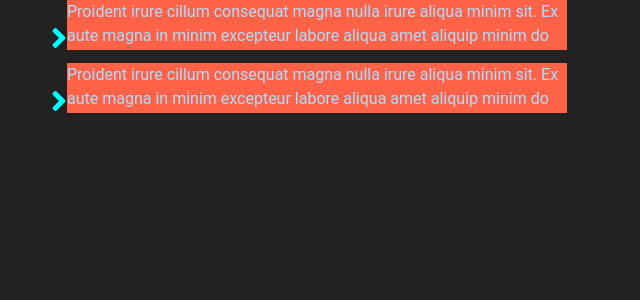
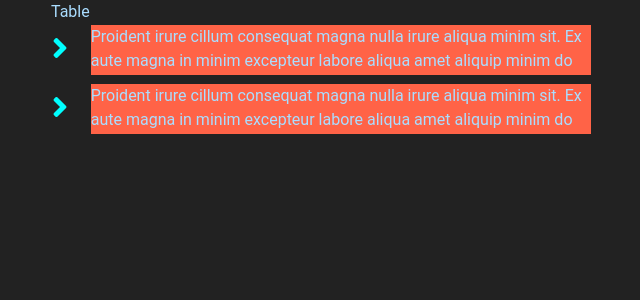
Before and after one commit to tomasz-konecki/react-webpack-scss, a React app: page / in a window 1280 px wide. Shown: the top 300 px of the page, without its empty margins (34-674 px from the left). Built offline with nearby package versions, Linux system fonts and the light colour scheme.

Commit message:
Updated code

```diff
--- a/src/components/AnimatedHeight.js
+++ b/src/components/AnimatedHeight.js
@@ -21,35 +21,59 @@ class AnimatedHeight extends Component {
     let direction = this.state.iconDirection;
     return (
       <div className="container">
-        <div className="icon" onClick={this.handleClick}>
-          <i className={`fas fa-angle-${direction}`} />
-        </div>
-        <div className={["rectangle", this.state.rectangleClass].join(" ")}>
+        <table>
+          <thead>Table</thead>
+          <tbody>
+            <tr>
+              <td className="icon">
+                <i
+                  className={`fas fa-angle-${direction}`}
+                  onClick={this.handleClick}
+                />
+              </td>
+              <td>
+                <div
+                  className={["rectangle", this.state.rectangleClass].join(" ")}
+                >
                   <p>
-            Proident irure cillum consequat magna nulla irure aliqua minim sit.
-            Ex aute magna in minim excepteur labore aliqua amet aliquip minim do
-            fugiat occaecat ad. Lorem proident amet ea eu voluptate do laborum
-            laborum culpa occaecat. Consequat eu laborum aliqua esse duis elit
-            anim excepteur laborum nulla voluptate. Qui minim veniam labore enim
-            minim ex consectetur ex fugiat excepteur adipisicing. Ipsum velit
+                    Proident irure cillum consequat magna nulla irure aliqua
+                    minim sit. Ex aute magna in minim excepteur labore aliqua
+                    amet aliquip minim do fugiat occaecat ad. Lorem proident
+                    amet ea eu voluptate do laborum laborum culpa occaecat.
+                    Consequat eu laborum aliqua esse duis elit anim excepteur
+                    laborum nulla voluptate. Qui minim veniam labore enim minim
+                    ex consectetur ex fugiat excepteur adipisicing. Ipsum velit
                     sint sunt in.
                   </p>
                 </div>
-        <br />
-        <div className="icon" onClick={this.handleClick}>
-          <i className={`fas fa-angle-${direction}`} />
-        </div>
-        <div className={["rectangle", this.state.rectangleClass].join(" ")}>
+              </td>
+            </tr>
+            <tr>
+              <td className="icon">
+                <i
+                  className={`fas fa-angle-${direction}`}
+                  onClick={this.handleClick}
+                />
+              </td>
+              <td>
+                <div
+                  className={["rectangle", this.state.rectangleClass].join(" ")}
+                >
                   <p>
-            Proident irure cillum consequat magna nulla irure aliqua minim sit.
-            Ex aute magna in minim excepteur labore aliqua amet aliquip minim do
-            fugiat occaecat ad. Lorem proident amet ea eu voluptate do laborum
-            laborum culpa occaecat. Consequat eu laborum aliqua esse duis elit
-            anim excepteur laborum nulla voluptate. Qui minim veniam labore enim
-            minim ex consectetur ex fugiat excepteur adipisicing. Ipsum velit
+                    Proident irure cillum consequat magna nulla irure aliqua
+                    minim sit. Ex aute magna in minim excepteur labore aliqua
+                    amet aliquip minim do fugiat occaecat ad. Lorem proident
+                    amet ea eu voluptate do laborum laborum culpa occaecat.
+                    Consequat eu laborum aliqua esse duis elit anim excepteur
+                    laborum nulla voluptate. Qui minim veniam labore enim minim
+                    ex consectetur ex fugiat excepteur adipisicing. Ipsum velit
                     sint sunt in.
                   </p>
                 </div>
+              </td>
+            </tr>
+          </tbody>
+        </table>
       </div>
     );
   }
--- a/src/components/AnimatedHeight.scss
+++ b/src/components/AnimatedHeight.scss
@@ -12,11 +12,13 @@
 }
 
 .icon {
-  display: inline;
+  // display: inline;
+  // transform: rotate(90deg);
   font-size: 2em;
-  transform: rotate(45deg);
+  height: 100%;
+  color: cyan;
+  vertical-align: top;
 
-  color: cyan;
   &:hover {
     cursor: pointer;
   }
```
Lines whose indentation alone changed are shown as unchanged.
